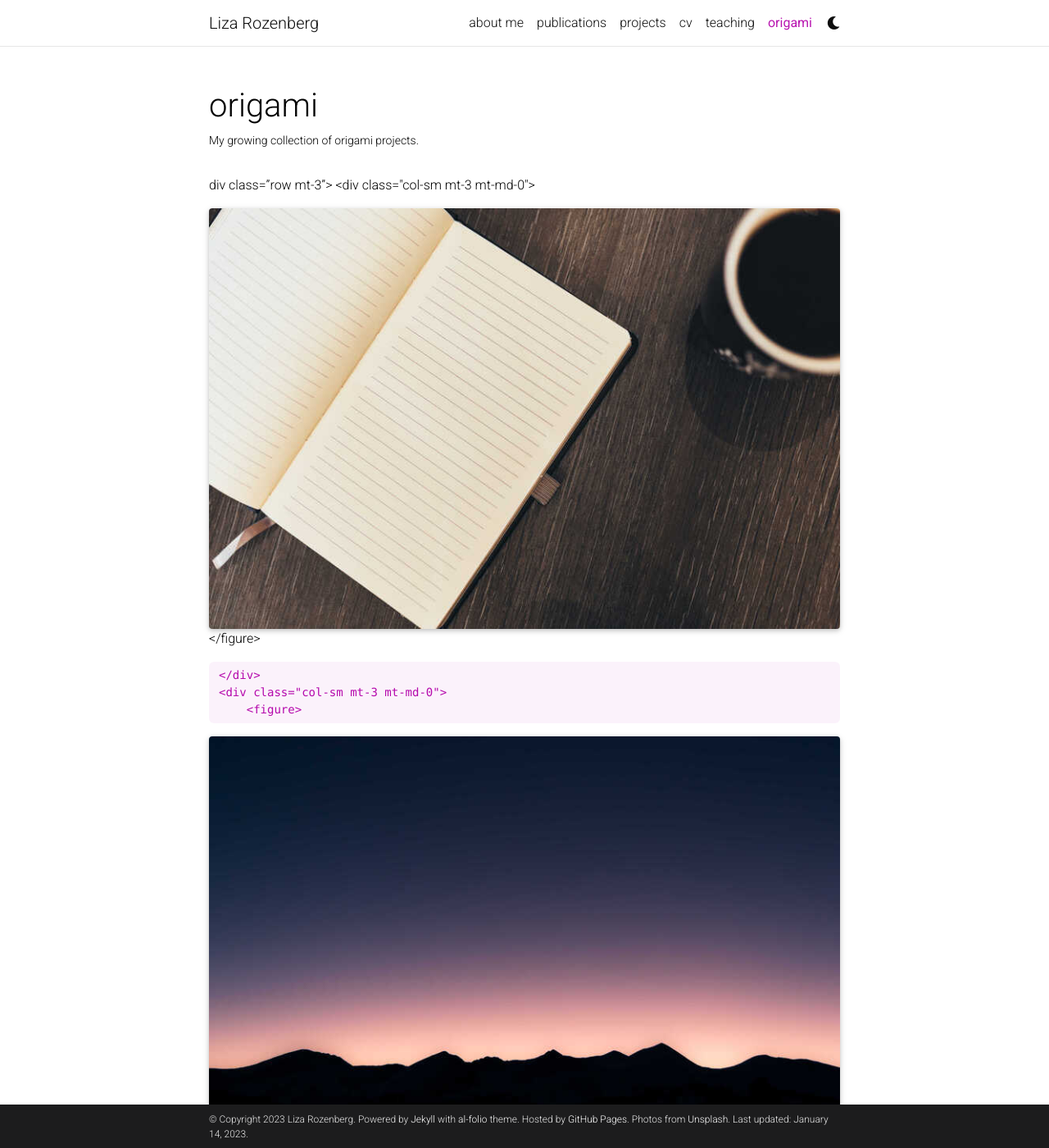
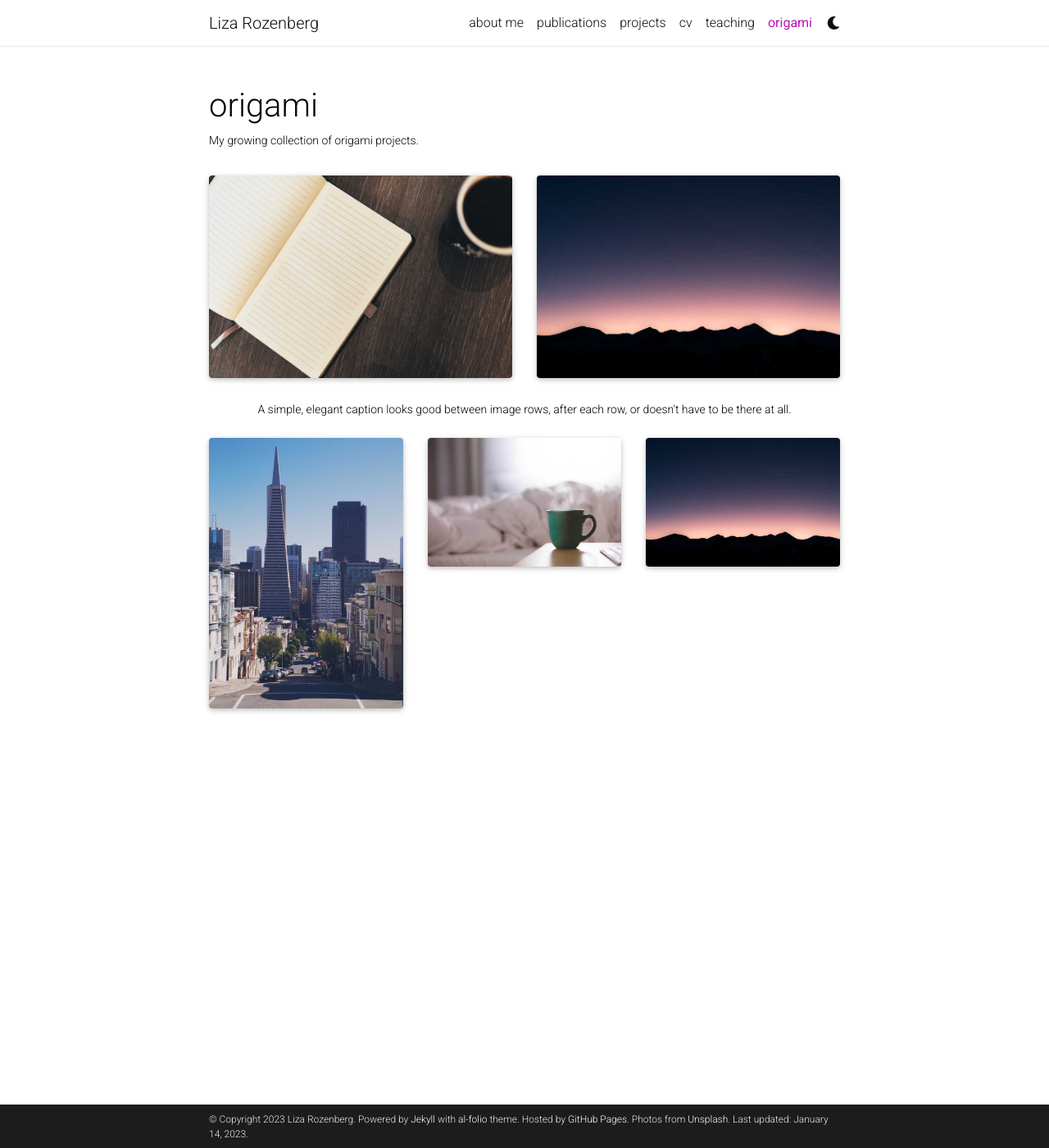
Before and after one commit to acequark/acequark.github.io, a Jekyll site: the page built from _pages/origami.md, in a window 1280 px wide and 1400 px high. Shown: the whole window at 82% size. Built offline with Jekyll 4.4.1, drawn with Linux system fonts in a browser that asks for light colours; full-size pictures stand in for the smaller copies a plugin makes; comment, search, counter and statistics services are not loaded; a style sheet for code colours, icons or effects is not loaded; some of the changed text lies outside the part shown.

Commit message:
Update origami.md

```diff
--- a/_pages/origami.md
+++ b/_pages/origami.md
@@ -6,7 +6,7 @@
 nav: true
 nav_order: 6
 ---
-div class="row mt-3">
+<div class="row mt-3">
     <div class="col-sm mt-3 mt-md-0">
         {% include figure.html path="assets/img/9.jpg" class="img-fluid rounded z-depth-1" %}
     </div>
```
